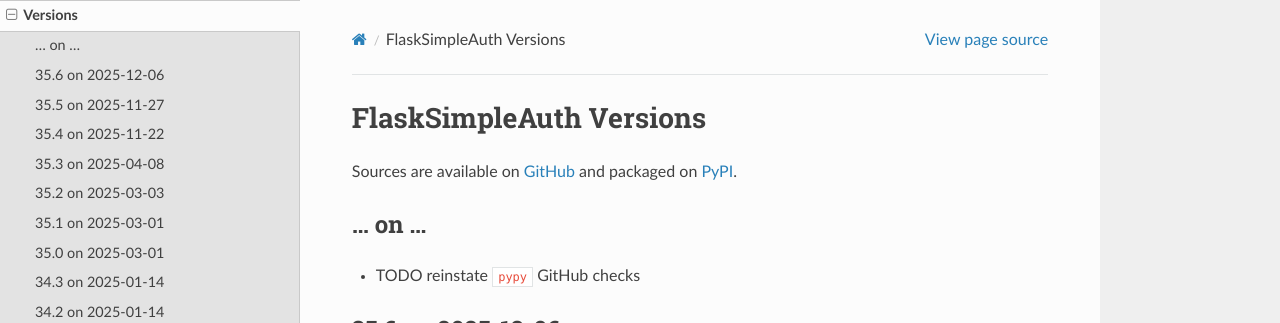
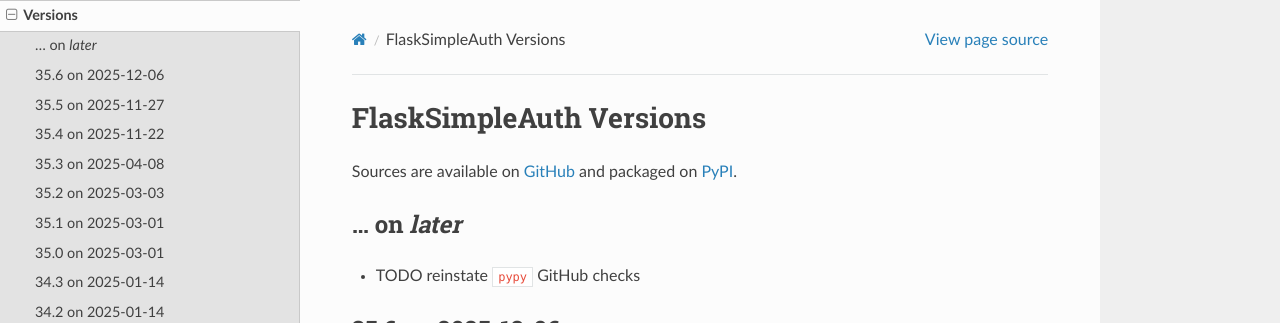
Before and after one commit to zx80/flask-simple-auth, a Sphinx documentation site: the page built from docs/VERSIONS.md, in a window 1280 px wide and 900 px high. Shown: the top 323 px of the window. Built offline with Sphinx 7.4.7 and the Read the Docs theme 3.1.0, drawn with Linux system fonts in a browser that asks for light colours; pages that are not in the unit, such as notebooks, are missing from menus.

Commit message:
silent md warning

```diff
--- a/docs/VERSIONS.md
+++ b/docs/VERSIONS.md
@@ -3,7 +3,7 @@
 Sources are available on [GitHub](https://github.com/zx80/flask-simple-auth)
 and packaged on [PyPI](https://pypi.org/project/FlaskSimpleAuth/).
 
-## ... on ...
+## ... on _later_
 
 - TODO reinstate `pypy` GitHub checks
 
```
